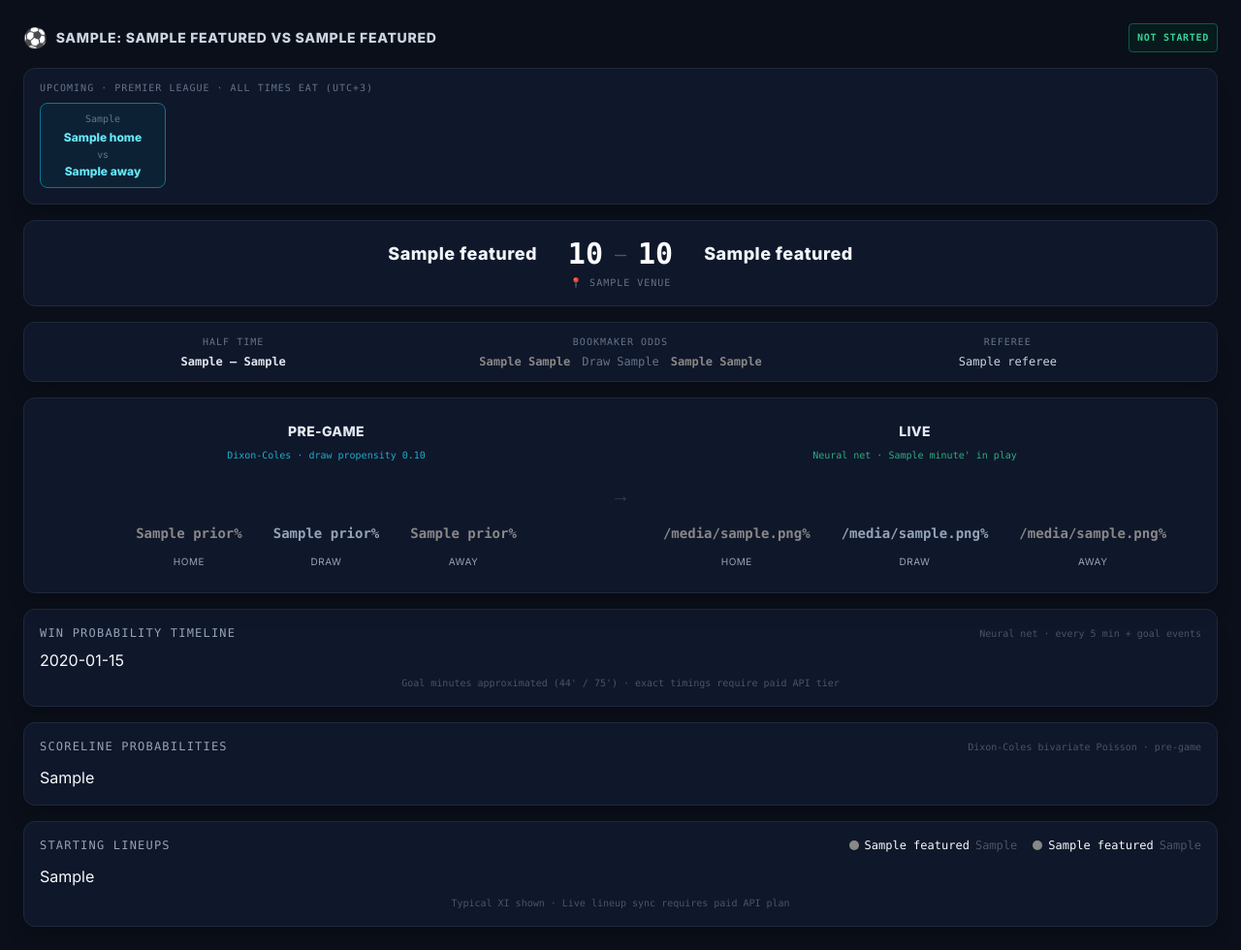
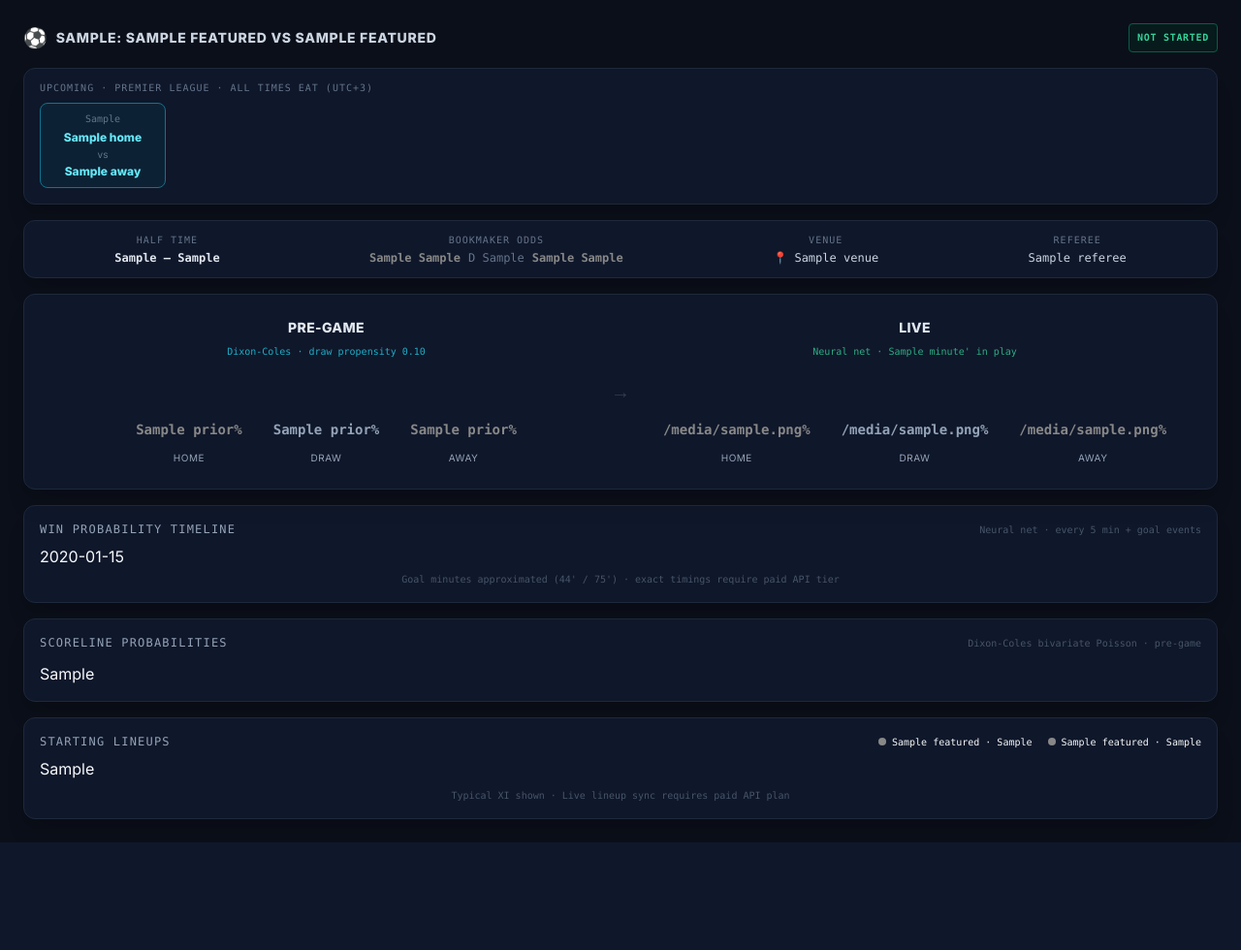
Before and after one commit to rhkhabure/FIFA-WORLDCUP-PREDICTION, a FastAPI app: template v4_web/templates/match.html in a window 1280 px wide. Shown: the whole page at 97% size. After the commit the page ends 869 px from the top, so only its background shows below. Run offline with FastAPI, Linux system fonts and the light colour scheme; the template is opened without the code that fills it: most values are stand-ins (such as "Sample title", 1, 10 or a date in 2020); some libraries are stand-ins or nearby versions.

Commit message:
ui changes

```diff
--- a/v4_web/main.py
+++ b/v4_web/main.py
@@ -243,6 +243,7 @@ async def match(request: Request):
             home_name=home_name, away_name=away_name,
             league=LEAGUE_KEY, priors_db=priors_db,
             home_colour=home_colour, away_colour=away_colour,
+            max_goals=4, cell_size=38,
         )
         pitch_svg = generate_pitch_svg_horizontal(
             home_formation=home_formation,
@@ -252,6 +253,9 @@ async def match(request: Request):
             home_team=home_name,
             away_team=away_name,
             home_crest_url=get_crest_url(home_name),
+            away_crest_url=get_crest_url(away_name),
+            h_score=0, a_score=0,
+            status="Not Started",
         )
 
     elif match_id:
@@ -308,6 +312,7 @@ async def match(request: Request):
                 home_name=home_name, away_name=away_name,
                 league=LEAGUE_KEY, priors_db=priors_db,
                 home_colour=home_colour, away_colour=away_colour,
+                max_goals=4, cell_size=38,
             )
 
             # Win probability timeline
@@ -338,6 +343,12 @@ async def match(request: Request):
                 home_crest_url=get_crest_url(
                     home_name, live_data.get("home_crest", "")
                 ),
+                away_crest_url=get_crest_url(
+                    away_name, live_data.get("away_crest", "")
+                ),
+                h_score=h_score,
+                a_score=a_score,
+                status=status,
             )
 
     # Upcoming fixtures from FPL (no key, free, EAT times)
--- a/v4_web/templates/match.html
+++ b/v4_web/templates/match.html
@@ -58,55 +58,26 @@
     </div>
     {% endif %}
 
-    <!-- SCORE ROW -->
-    {% if featured.home_name and featured.away_name %}
-    <div class="bg-[#0f172a] border border-slate-800 rounded-xl px-6 py-4
-                flex flex-col items-center gap-1">
-        <div class="flex items-center gap-8">
-            <span class="text-lg font-bold text-slate-100 tracking-wide">
-                {{ featured.home_name }}
-            </span>
-            <div class="flex items-center gap-3 font-mono">
-                <span class="text-3xl font-black text-white">{{ featured.h_score }}</span>
-                <span class="text-slate-600 text-xl">–</span>
-                <span class="text-3xl font-black text-white">{{ featured.a_score }}</span>
-            </div>
-            <span class="text-lg font-bold text-slate-100 tracking-wide">
-                {{ featured.away_name }}
-            </span>
-        </div>
-        {% if featured.venue %}
-        <div class="text-[10px] font-mono text-slate-500 uppercase tracking-widest">
-            📍 {{ featured.venue }}
-        </div>
-        {% endif %}
-    </div>
-    {% endif %}
-
     <!-- MATCH STATS BAR -->
     {% if featured.home_name and featured.away_name %}
     <div class="bg-[#0f172a] border border-slate-800 rounded-xl px-6 py-3 shadow-xl">
-        <div class="grid grid-cols-3 gap-4 text-center text-xs font-mono">
+        <div class="flex items-center justify-around text-center text-xs font-mono gap-4 flex-wrap">
 
             {% if featured.h_ht is not none and featured.a_ht is not none %}
-            <!-- Half-time score -->
-            <div class="flex flex-col items-center gap-1">
+            <div class="flex flex-col items-center gap-0.5">
                 <span class="text-[10px] text-slate-500 uppercase tracking-widest">Half Time</span>
-                <span class="text-slate-200 font-bold">
-                    {{ featured.h_ht }} – {{ featured.a_ht }}
-                </span>
+                <span class="text-slate-200 font-bold">{{ featured.h_ht }} – {{ featured.a_ht }}</span>
             </div>
             {% endif %}
 
-            <!-- Model odds vs bookmaker odds comparison -->
             {% if featured.odds_home %}
-            <div class="flex flex-col items-center gap-1 col-span-{% if featured.h_ht is not none %}1{% else %}3{% endif %}">
+            <div class="flex flex-col items-center gap-0.5">
                 <span class="text-[10px] text-slate-500 uppercase tracking-widest">Bookmaker Odds</span>
-                <div class="flex items-center gap-3">
+                <div class="flex items-center gap-2">
                     <span style="color:{{ home_colour }}" class="font-bold">
                         {{ featured.home_name.split()[0] }} {{ featured.odds_home }}
                     </span>
-                    <span class="text-slate-500">Draw {{ featured.odds_draw }}</span>
+                    <span class="text-slate-500">D {{ featured.odds_draw }}</span>
                     <span style="color:{{ away_colour }}" class="font-bold">
                         {{ featured.away_name.split()[0] }} {{ featured.odds_away }}
                     </span>
@@ -114,9 +85,15 @@
             </div>
             {% endif %}
 
+            {% if featured.venue %}
+            <div class="flex flex-col items-center gap-0.5">
+                <span class="text-[10px] text-slate-500 uppercase tracking-widest">Venue</span>
+                <span class="text-slate-300">📍 {{ featured.venue }}</span>
+            </div>
+            {% endif %}
+
             {% if featured.referee %}
-            <!-- Referee -->
-            <div class="flex flex-col items-center gap-1">
+            <div class="flex flex-col items-center gap-0.5">
                 <span class="text-[10px] text-slate-500 uppercase tracking-widest">Referee</span>
                 <span class="text-slate-300">{{ featured.referee }}</span>
             </div>
@@ -125,8 +102,6 @@
         </div>
     </div>
     {% endif %}
-
-    <!-- TWO-PANEL ODDS -->
     <!--
         Panel 1 — Pre-game  : Dixon-Coles bivariate Poisson, dp=0.10
         Panel 2 — Live      : Neural net (football_v4.pth) from kickoff onward
@@ -302,23 +277,21 @@
     <!-- PITCH -->
     {% if pitch_svg %}
     <div class="bg-[#0f172a] border border-slate-800 rounded-xl p-4 shadow-xl">
-        <div class="flex items-center justify-between mb-3">
+        <div class="flex items-center justify-between mb-2">
             <span class="text-xs font-mono text-slate-400 uppercase tracking-widest">
                 Starting Lineups
             </span>
-            <div class="flex items-center gap-4 text-xs font-mono">
+            <div class="flex items-center gap-4 text-[10px] font-mono">
                 {% if featured.home_name %}
                 <span class="flex items-center gap-1.5">
-                    <span class="inline-block w-2.5 h-2.5 rounded-full"
+                    <span class="inline-block w-2 h-2 rounded-full"
                           style="background:{{ home_colour }}"></span>
-                    {{ featured.home_name }}
-                    <span class="text-slate-600">{{ home_formation }}</span>
+                    {{ featured.home_name }} · {{ home_formation }}
                 </span>
                 <span class="flex items-center gap-1.5">
-                    <span class="inline-block w-2.5 h-2.5 rounded-full"
+                    <span class="inline-block w-2 h-2 rounded-full"
                           style="background:{{ away_colour }}"></span>
-                    {{ featured.away_name }}
-                    <span class="text-slate-600">{{ away_formation }}</span>
+                    {{ featured.away_name }} · {{ away_formation }}
                 </span>
                 {% endif %}
             </div>
--- a/v4_web/utils.py
+++ b/v4_web/utils.py
@@ -193,14 +193,6 @@ _CREST_IDS: dict[str, int] = {
     "Bayern Munich"           : 5,
     "Borussia Dortmund"       : 4,
     "Paris Saint Germain"     : 524,
-    # Add these inside _CREST_IDS dict:
-    "Spurs"          : 73,    # FPL shorthand for Tottenham
-    "Man Utd"        : 66,    # FPL shorthand for Manchester United
-    "Man City"       : 65,    # FPL shorthand for Manchester City
-    "Coventry"       : 1076,  # Championship side -- may 404, graceful no-op
-    "Coventry City"  : 1076,
-
-
 }
 _CREST_BASE = "https://crests.football-data.org"
 
@@ -349,13 +341,40 @@ DEFAULT_SQUADS = {
 
 
 def get_squad_for_team(team_name: str) -> list[str]:
+    # Try direct match first, then common aliases
     if team_name in DEFAULT_SQUADS:
         return DEFAULT_SQUADS[team_name]
-    return [f"P{i+1}" for i in range(11)]
+    # Common API name -> short name mappings
+    _SQUAD_ALIASES = {
+        "West Ham United"        : "West Ham",
+        "Leeds United"           : "Leeds",
+        "Newcastle United"       : "Newcastle United",
+        "Nottingham Forest"      : "Nottingham Forest",
+        "Wolverhampton Wanderers": "Wolverhampton Wanderers",
+        "Tottenham Hotspur"      : "Tottenham",
+        "Leicester City"         : "Leicester",
+        "Manchester United"      : "Manchester United",
+        "Manchester City"        : "Manchester City",
+        "Nott'm Forest"          : "Nottingham Forest",
+        "Ipswich Town"           : "Ipswich",
+    }
+    canonical = _SQUAD_ALIASES.get(team_name, team_name)
+    return DEFAULT_SQUADS.get(canonical, [f"P{i+1}" for i in range(11)])
 
 
 def get_formation_for_team(team_name: str) -> str:
-    return DEFAULT_FORMATIONS.get(team_name, "4-3-3")
+    if team_name in DEFAULT_FORMATIONS:
+        return DEFAULT_FORMATIONS[team_name]
+    _FORMATION_ALIASES = {
+        "West Ham United"        : "West Ham",
+        "Leeds United"           : "Leeds",
+        "Tottenham Hotspur"      : "Tottenham",
+        "Leicester City"         : "Leicester",
+        "Nott'm Forest"          : "Nottingham Forest",
+        "Ipswich Town"           : "Ipswich",
+    }
+    canonical = _FORMATION_ALIASES.get(team_name, team_name)
+    return DEFAULT_FORMATIONS.get(canonical, "4-3-3")
 
 
 # ── SVG pitch generators ──────────────────────────────────────────────────────
@@ -420,7 +439,11 @@ def generate_pitch_svg_horizontal(home_formation="4-3-3", away_formation="4-3-3"
                                   home_color="#14b8a6", away_color="#f43f5e",
                                   home_players=None, away_players=None,
                                   home_team="Home", away_team="Away",
-                                  home_crest_url: str = ""):
+                                  home_crest_url: str = "",
+                                  away_crest_url: str = "",
+                                  h_score: int | None = None,
+                                  a_score: int | None = None,
+                                  status: str = ""):
     """
     Full horizontal pitch for the Live Match page.
 
@@ -564,5 +587,36 @@ def generate_pitch_svg_horizontal(home_formation="4-3-3", away_formation="4-3-3"
                 )
                 p_idx += 1
 
+    # ── Score overlay (pill at top centre, inside pitch boundary) ─────────────
+    if h_score is not None and a_score is not None:
+        svg += (
+            '<rect x="118" y="8" width="84" height="22"'
+            ' fill="rgba(0,0,0,0.60)" rx="11"/>'
+        )
+        if home_crest_url:
+            svg += (
+                f'<image href="{home_crest_url}"'
+                f' x="121" y="10" width="14" height="14" opacity="0.95"/>'
+            )
+        if away_crest_url:
+            svg += (
+                f'<image href="{away_crest_url}"'
+                f' x="185" y="10" width="14" height="14" opacity="0.95"/>'
+            )
+        svg += (
+            f'<text x="160" y="23" fill="white"'
+            f' font-family="\'JetBrains Mono\',monospace"'
+            f' font-size="11" font-weight="bold" text-anchor="middle"'
+            f' style="text-shadow:0 1px 4px rgba(0,0,0,0.9)">'
+            f'{h_score}  –  {a_score}</text>'
+        )
+        if status:
+            badge = {"Finished": "FT", "Half Time": "HT"}.get(status, status)
+            svg += (
+                f'<text x="160" y="31" fill="#94a3b8"'
+                f' font-family="\'JetBrains Mono\',monospace"'
+                f' font-size="4.5" text-anchor="middle">{badge}</text>'
+            )
+
     svg += "</svg>"
     return svg
```
